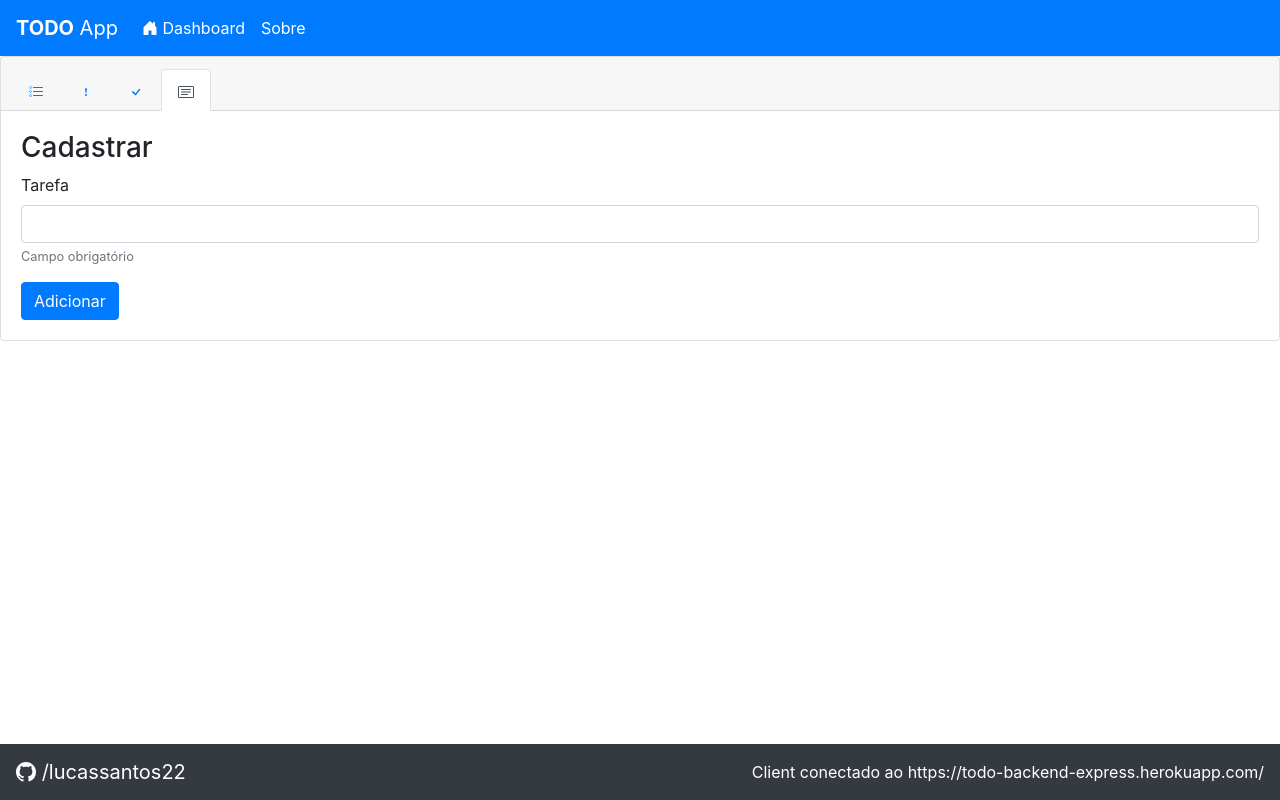
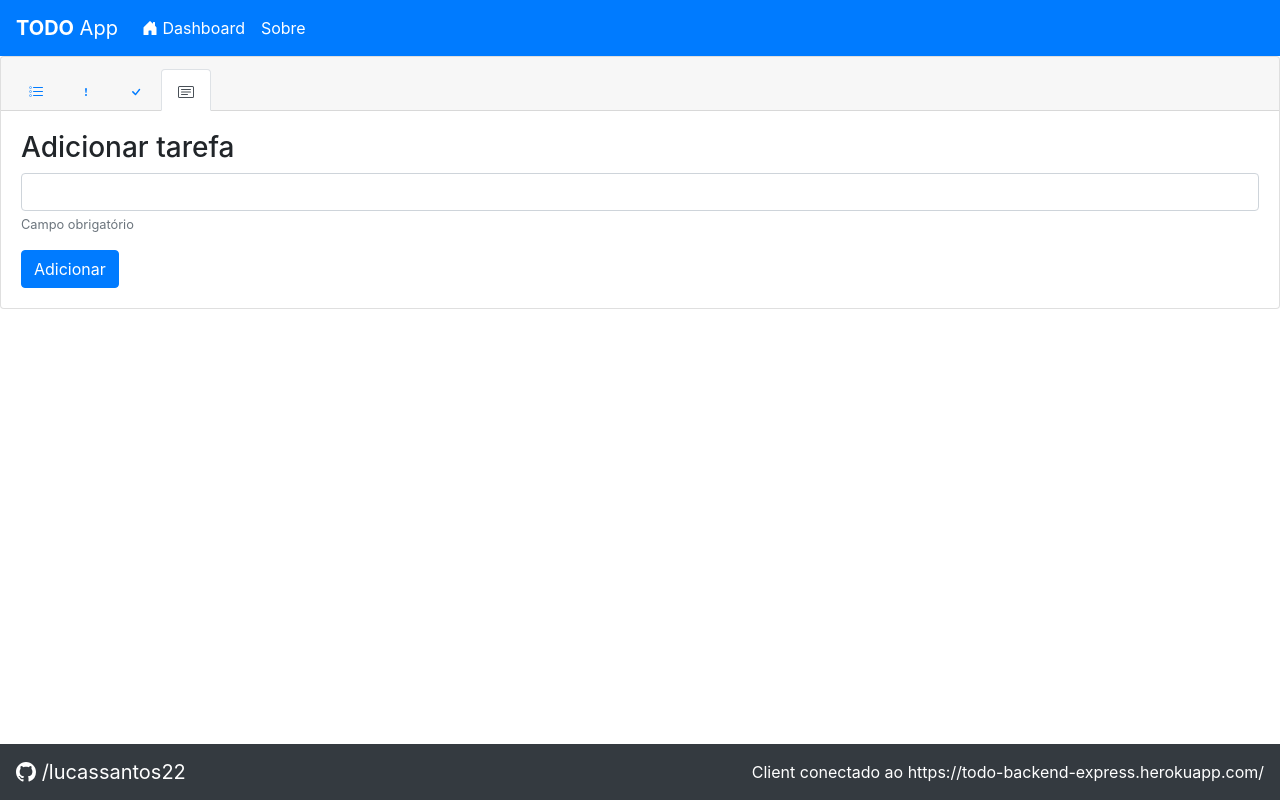
Before and after one commit to lucassantos22/TODO_Zygo, a React (Create React App) app: page / in a window 1280 px wide. Both pictures are taken after a click on the button 186 px from the left and 90 px from the top of the page. Built offline with nearby package versions, Linux system fonts and the light colour scheme; no server answers.

Commit message:
Sistema de TODOs

```diff
--- a/src/components/templates/Form.js
+++ b/src/components/templates/Form.js
@@ -70,10 +70,9 @@ class FormComponent extends Component {
     render(){
         return(
             <>
-            <h3>Cadastrar</h3>
+            <h3>Adicionar tarefa</h3>
             <Form>
             <Form.Group controlId="formBasicEmail">
-                <Form.Label>Tarefa</Form.Label>
                 <Form.Control onChange={e => this.setState({title:e.target.value})} type="text" required/>
                 <Form.Text className="text-muted">
                 Campo obrigatório
```
Also changed, not shown: 1 other file (tests, documents, lock files or other folders).
